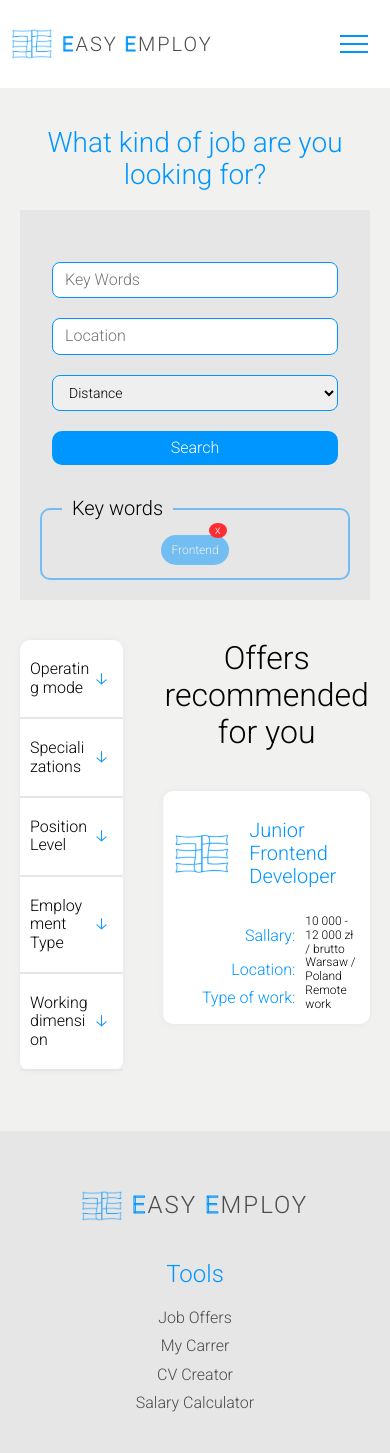
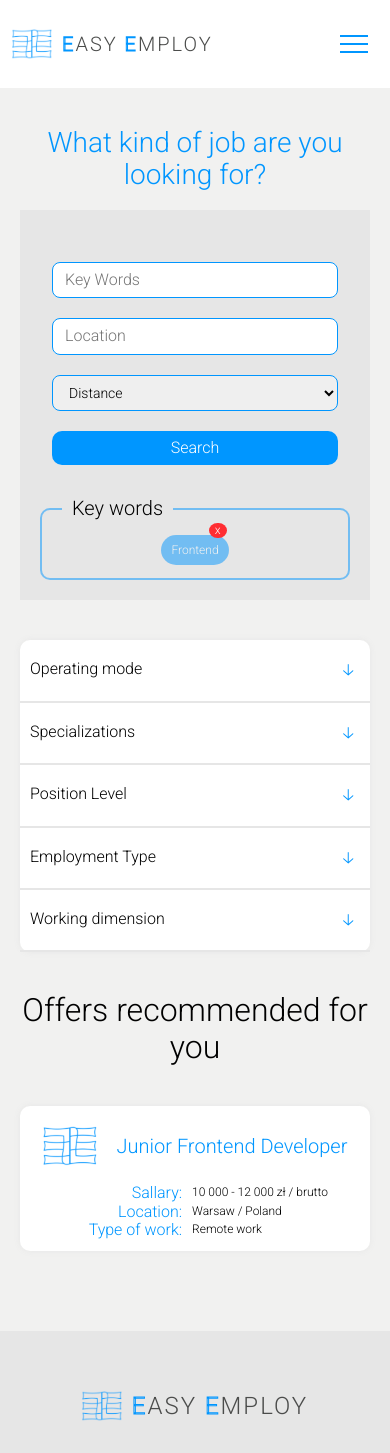
Before and after one commit to mizdebski77/Easy-Employ, a React (Create React App) app: page /Offers in a window 390 px wide. Shown: the top 1453 px of the page. Built offline with nearby package versions, Linux system fonts and the light colour scheme.

Commit message:
Media query to offercontainer added

```diff
--- a/src/features/JobOffers/styledJobOffers.ts
+++ b/src/features/JobOffers/styledJobOffers.ts
@@ -169,6 +169,10 @@ export const OffersContainer = styled.div`
     margin: 40px auto;
     justify-content: center;
     gap: 40px;
+
+    @media (max-width: ${({ theme }) => theme.breakPoint.secondBp}px){
+        grid-template-columns: 1fr;
+    };
 `;
 
 export const OffersTitle = styled.h2`
```
